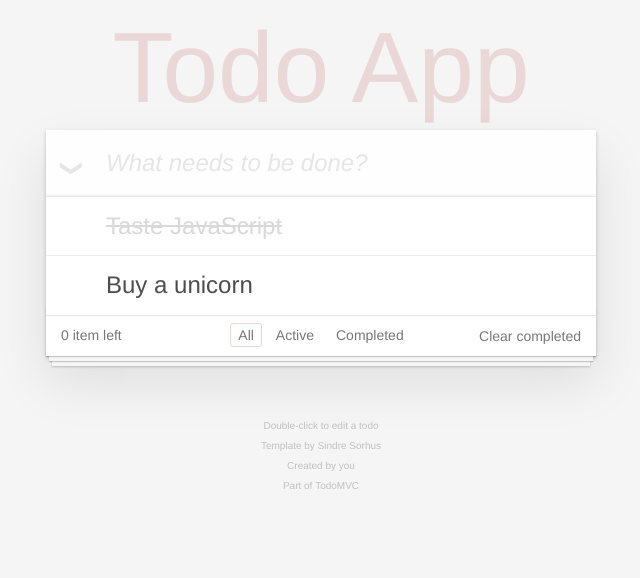
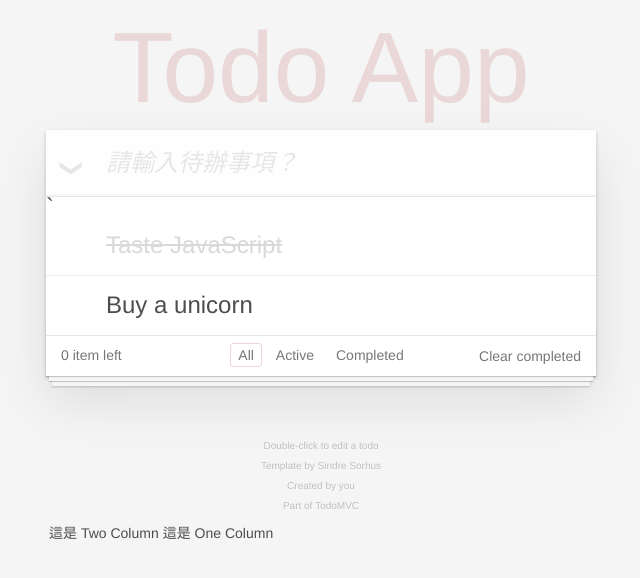
Before and after one commit to crazy653555/ToDoList3, an Angular app: page / in a window 1280 px wide. Shown: the top 578 px of the page, without its empty margins (319-959 px from the left). Built offline with nearby package versions, Linux system fonts and the light colour scheme.

Commit message:
任務 05：進階練習1 新增一個 table 在頁面中 (如下)，試著用屬性繫結將 colspan 修改為從 AppComponent 元件中取得

```diff
--- a/src/app/app.component.html
+++ b/src/app/app.component.html
@@ -1,7 +1,7 @@
 <section class="todoapp">
   <header class="header">
     <app-title></app-title>
-    <input class="new-todo" placeholder="What needs to be done?" autofocus>
+    <input class="new-todo" [placeholder]="inputHint" autofocus>
   </header>
   <!-- This section should be hidden by default and shown when there are todos -->
   <section class="main">
@@ -10,7 +10,7 @@
     <ul class="todo-list">
       <!-- These are here just to show the structure of the list items -->
       <!-- List items should get the class `editing` when editing and `completed` when marked as completed -->
-      <li class="completed">
+      <li class="completed">`
         <div class="view">
           <input class="toggle" type="checkbox" checked>
           <label>Taste JavaScript</label>
@@ -57,4 +57,11 @@
   <p>Part of <a href="http://todomvc.com">TodoMVC</a></p>
 </footer>
 
+<table>
+  <tr>
+    <td [colSpan]="colspanCount">這是 Two Column</td>
+    <td>這是 One Column</td>
+  </tr>
+</table>
+
 <router-outlet></router-outlet>
--- a/src/app/app.component.ts
+++ b/src/app/app.component.ts
@@ -6,4 +6,6 @@ import { Component } from '@angular/core';
   styleUrls: ['./app.component.css']
 })
 export class AppComponent {
+  inputHint = '請輸入待辦事項？';
+  colspanCount = 6;
 }
```
